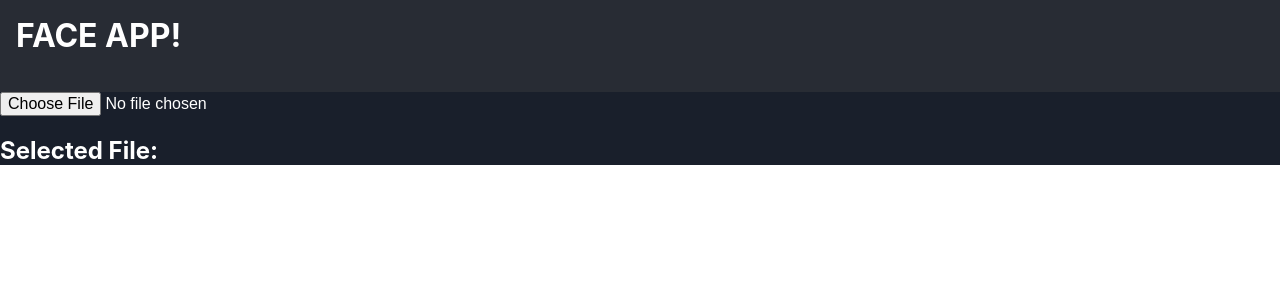
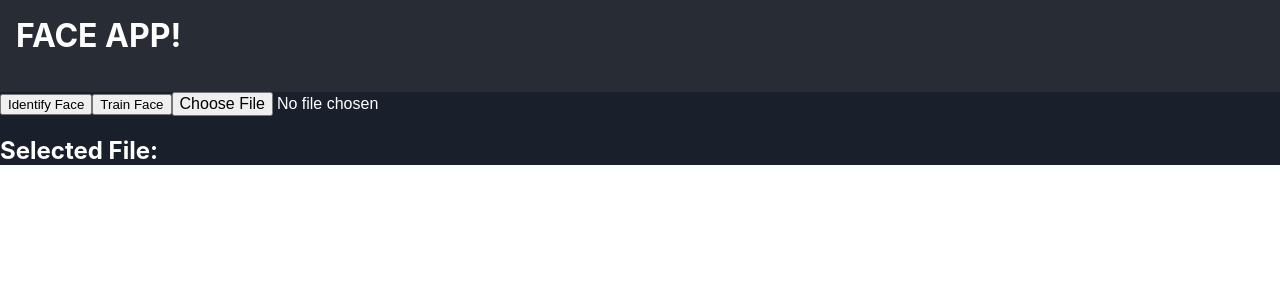
Before and after one commit to etseng02/faceapp, a React (Create React App) app: page / in a window 1280 px wide. Shown: the top 300 px of the page. Built offline with nearby package versions, Linux system fonts and the light colour scheme.

Commit message:
Added Identify face and train face buttons to switch modes between identifying a face and training the face recognition algorith

```diff
--- a/package.json
+++ b/package.json
@@ -10,6 +10,7 @@
     "@types/node": "^12.12.18",
     "@types/react": "^16.9.16",
     "@types/react-dom": "^16.9.4",
+    "axios": "^0.19.0",
     "node-sass": "^4.13.0",
     "react": "^16.12.0",
     "react-dom": "^16.12.0",
--- a/src/App.tsx
+++ b/src/App.tsx
@@ -3,6 +3,8 @@ import './App.scss';
 import { HomeScreen } from './Screens/HomeScreen';
 
 const App: React.FC = () => {
+
+
   return (
     <div className="App">
       <HomeScreen/>
--- a/src/Screens/HomeScreen.tsx
+++ b/src/Screens/HomeScreen.tsx
@@ -1,11 +1,31 @@
-import React, { Fragment } from 'react';
+import React, { Fragment, useState } from 'react';
 import { Header } from '../components/Header';
 import UploadImage from '../components/UploadImage'
+import { Button } from '../components/Button';
 
 export const HomeScreen: React.FC = (props) => {
+
+  const [state, setState] = useState({
+    imageUploadMode: ""
+  });
+
+  const changeUploadMode = (newMode: string) => {
+    setState({...state, imageUploadMode: newMode})
+  }
+
   return (
     <Fragment>
       <Header/>
+
+      <Button
+        text ={'Identify Face'}
+        changeUploadMode={changeUploadMode}
+      />
+      <Button
+        text ={'Train Face'}
+        changeUploadMode={changeUploadMode}
+      />
+
       <UploadImage/>
 
     </Fragment>
--- a/src/components/Button.tsx
+++ b/src/components/Button.tsx
@@ -3,12 +3,24 @@ import { tsPropertySignature } from '@babel/types';
 
 interface Props {
   text: String
+  changeUploadMode: (newMode: string)=> void
 }
 
-export const Button: React.FC<Props> = (props) => {
+export const Button: React.FC<Props> = ({text, changeUploadMode}) => {
+
+  let mode = ""
+
+  if (text === 'Identify Face') {
+    mode = 'identify'
+  } else if (text === 'Train Face'){
+    mode = 'train'
+  }
+
   return (
-    <button>
-      {props.text}
+    <button
+    onClick={()=> changeUploadMode(mode)}
+    >
+      {text}
     </button>
   )
 }
--- a/src/components/UploadImage.tsx
+++ b/src/components/UploadImage.tsx
@@ -1,5 +1,6 @@
 import React, {Component, Fragment} from 'react'
 import '../styles/_uploadimage.scss'
+const axios = require('axios');
 
 interface MyComponentProps {
   props?: any
@@ -21,11 +22,22 @@ class UploadImage extends Component<MyComponentProps, MyComponentState>{
   }
 
   fileSelectedHandler = (event: any) => {
-    if (event.target.value) {
-      this.setState({selectedFile: event.target.files[0].name});
-    } else {
-      this.setState({selectedFile: "No file Selected"});
-    }
+    axios.get('http://localhost:5000/api/recognize')
+      .then(function (response:any) {
+        // handle success
+        console.log(response);
+      })
+      .catch(function (error:any) {
+        // handle error
+        console.log(error);
+      })
+
+
+    // if (event.target.value) {
+    //   this.setState({selectedFile: event.target.files[0].name});
+    // } else {
+    //   this.setState({selectedFile: "No file Selected"});
+    // }
   }
 
  render(){
```
Also changed, not shown: 1 other file (tests, documents, lock files or other folders).
